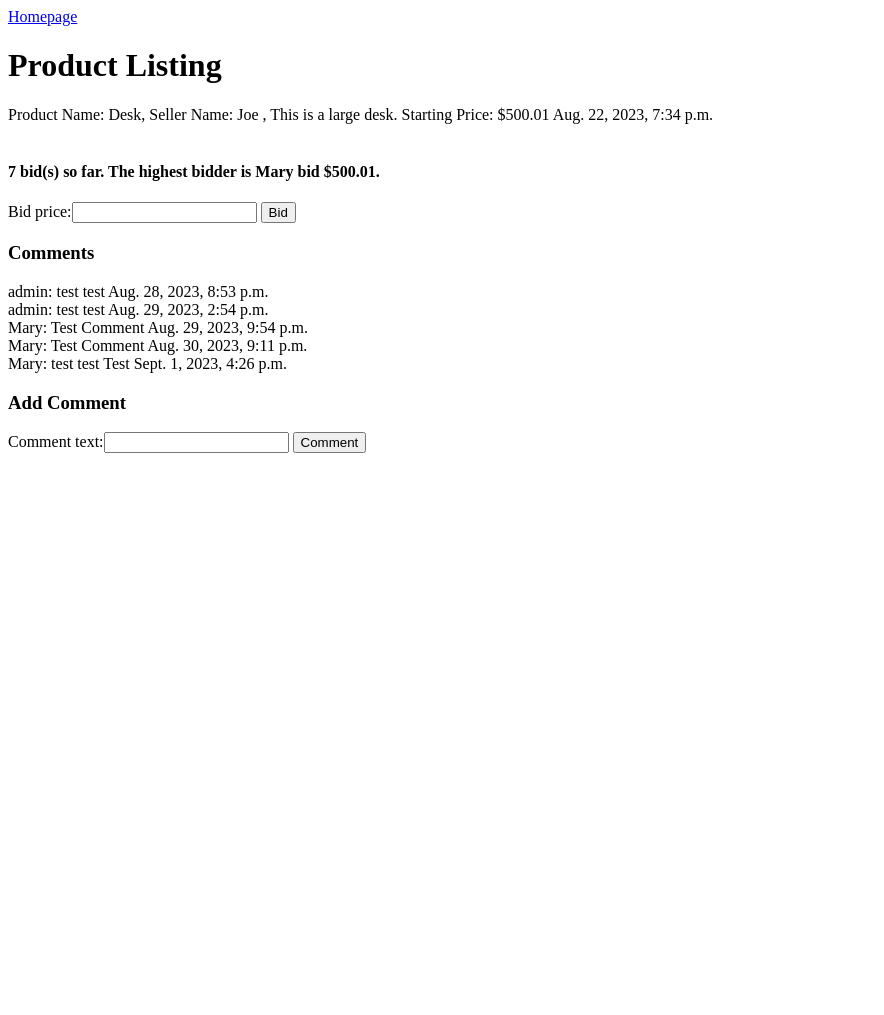
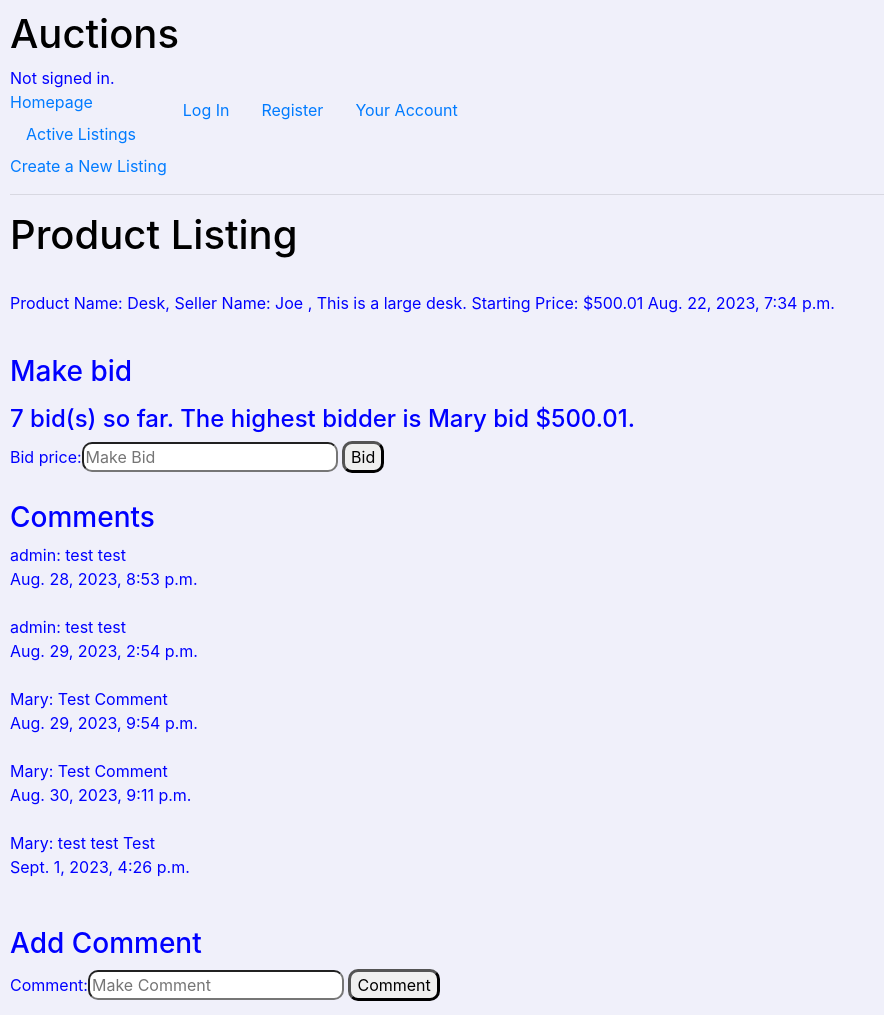
Before and after one commit to jwwals1/commerce, a Django app: page /1 in a window 1280 px wide. Shown: the whole page, without its empty margins (0-884 px from the left). Before the commit the page ends 453 px from the top, so only its background shows below. Run offline with Django 3.2, Linux system fonts and the light colour scheme; data comes from the database, SQL or seed files in the repository; both versions use the stored data as it was after the commit; some libraries are stand-ins or nearby versions.

Commit message:
Added Styling

```diff
--- a/auctions/forms.py
+++ b/auctions/forms.py
@@ -4,9 +4,21 @@ from .models import AuctionListing, Comment, Bid
 
 
 class CreateListingForm(forms.ModelForm):
-    product_name = forms.CharField(max_length=30)
-    brief_description = forms.CharField(max_length=30)
-    price = forms.DecimalField(max_digits=6, min_value=2)
+    product_name = forms.CharField(max_length=30, widget=forms.TextInput(
+        attrs={
+            'style': 'border-radius: 10px;',
+        }))
+
+    brief_description = forms.CharField(max_length=30, widget=forms.TextInput(
+        attrs={
+            'style': 'border-radius: 10px;'
+        }))
+
+    price = forms.DecimalField(max_digits=6, min_value=2, widget=forms.TextInput(
+        attrs={
+            'style': 'border-radius: 10px;'
+        }))
+
     product_image = forms.ImageField(required=False)
 
     class Meta:
@@ -16,7 +28,10 @@ class CreateListingForm(forms.ModelForm):
 
 
 class CommentForm(forms.ModelForm):
-    comment_text = forms.CharField()
+    comment_text = forms.CharField(label="Comment", widget=forms.TextInput(
+        attrs={'placeholder': 'Make Comment',
+               'style': 'border-radius: 10px;'
+               }))
 
     class Meta:
         model = Comment
@@ -24,7 +39,10 @@ class CommentForm(forms.ModelForm):
 
 
 class BidForm(forms.ModelForm):
-    bid_price = forms.DecimalField(max_digits=6, decimal_places=2)
+    bid_price = forms.DecimalField(max_digits=6, decimal_places=2, widget=forms.TextInput(
+        attrs={'placeholder': 'Make Bid',
+               'style': 'border-radius: 10px;',
+               }))
 
     class Meta:
         model = Bid
--- a/auctions/static/auctions/styles.css
+++ b/auctions/static/auctions/styles.css
@@ -1,3 +1,39 @@
 body {
     padding: 10px;
+    background-color: rgb(240, 240, 250);
 }
+
+p {
+    color: blue;
+}
+
+h1 {
+    color: black;
+}
+
+div {
+    color: blue;
+}
+
+h4 {
+    color: blue;
+}
+
+
+
+
+.button {
+    border-radius: 10px;
+    border-width: 3px;
+
+}
+
+.inputbar {
+    border-radius: 10px;
+    border-width: 2px;
+}
+
+.img.resize {
+    width: 540px;
+    height: auto;
+}
--- a/auctions/templates/auctions/activelistings.html
+++ b/auctions/templates/auctions/activelistings.html
@@ -1,13 +1,14 @@
+{% extends "auctions/layout.html" %}
+
 {% block body %}
 <div>
     <h1>Active Listings</h1>
-    <a href="{% url 'index' %}">Homepage</a><br>
     {% for auction in auctions %}
     <a href="{% url 'listingpage' auction.id %}">
     <br>
     {{ auction }}: {{auction.brief_description}} Price: ${{auction.price}}. Created at: {{auction.created_at}}</br></a>
         {% if auction.product_image %}
-        <img src="{{auction.product_image.url}}" width="400", height="200" alt="Picture"></p>
+        <img src="{{auction.product_image.url}}" width="400" alt="Picture"></p>
        {%endif%}
     {% endfor %}
 </div>
--- a/auctions/templates/auctions/createlisting.html
+++ b/auctions/templates/auctions/createlisting.html
@@ -6,7 +6,7 @@
     {% csrf_token %}
     {{ form.as_p }}
     {% csrf_token %}
-    <input type="submit">
+    <input type="submit" class="button">
     <!--Let user know if auction was created successfully-->
     {% for message in messages %}
     {{ message }}
--- a/auctions/templates/auctions/index.html
+++ b/auctions/templates/auctions/index.html
@@ -1,5 +1,4 @@
 {% extends "auctions/layout.html" %}
-
 
 {% block body %}
 <div>
--- a/auctions/templates/auctions/listingpage.html
+++ b/auctions/templates/auctions/listingpage.html
@@ -1,28 +1,22 @@
-<!DOCTYPE html>
-<html lang="en">
-    <head>
-        <meta charset="UTF-8">
-        <meta name="viewport" content="width=device-width, initial-scale=1.0">
-        <title>Listing</title>
-    </head>
+{% extends "auctions/layout.html" %}
 
-    <body>
-        <a href="{%  url 'index' %}">Homepage</a>
+{% block body %}
         <div>
-            <h1>Product Listing</h1>
+            <h1>Product Listing</h1><br>
             <!--Auction details with picture if user posted one-->
             <p>{{auction}}, {{auction.brief_description}} Starting Price: ${{auction.price}} {{auction.created_at}} <br><br>
             {% if auction.product_image %}
-                <img src="{{auction.product_image.url}}" width="400", height="200" alt="Picture"></p>
+                <img src="{{auction.product_image.url}}" width="400", alt="Picture"></p>
         {%endif%}
         </div>
 
         <!--Bid information with number of bids and highest bid-->
         <div>
-            {% if bid_times != 0 %}
+            <h3>Make bid</h3>
+            <p>{% if bid_times != 0 %}
             <h4>{{ bid_times }} bid(s) so far. {{ bid_information }}</h4>
             {% else %}
-            <h4>No bids so yet.</h4>
+            <h4>No bids so yet.</h4></p>
             <!--Message telling user if bid is not than the highest bid-->
             {% endif %}
             {% for message in messages %}
@@ -32,20 +26,20 @@
 
         <!--Form for submitting new new bid-->
         <div>
-            <form action="{% url 'bid' %}" method="POST">
+            <form action="{% url 'bid' %}" method="POST" >
                 {% csrf_token %}
                 {{ bid_form }}
-                <input type="submit" value="Bid">
+                <input type="submit" value="Bid" class="button">
                 <input type="hidden" name="auction_id" value="{{ auction.id }}">
                 <input type="hidden" name="next" value="{{ request.path }}">
-            </form>
+            </form><br>
         </div>
 
         <!--All comment information-->
         <div>
             <h3>Comments</h3>
             {% for comment in comments %}
-            {{comment.user_comment}}: {{comment.comment_text}} {{comment.comment_time}} <br>
+            {{comment.user_comment}}: {{comment.comment_text}} <br>{{comment.comment_time}}<br><br>
             {% empty %}
             No comments
             {% endfor %}
@@ -53,12 +47,11 @@
 
         <!--Form for sumbitting new comments-->
         <div>
-            <form action="{% url 'new_comments' auction_id=auction.id %}" method="POST">
+            <br><form action="{% url 'new_comments' auction_id=auction.id %}" method="POST" >
                 {% csrf_token %}
                 <h3>Add Comment</h3>
                 {{comment_form}}
-                <input type="submit" value="Comment">
+                <input type="submit" value="Comment" class="button">
             </form>
         </div>
-    </body>
-</html>
+{% endblock %}
--- a/commerce/settings.py
+++ b/commerce/settings.py
@@ -126,6 +126,6 @@ MEDIA_URL = '/media/'
 
 MEDIA_ROOT = os.path.join(BASE_DIR, 'media')
 
-STATICFILES_DIRS = (
-    os.path.join(BASE_DIR, 'static'),
-)
+# STATICFILES_DIRS = (
+#     os.path.join(BASE_DIR, 'static'),
+# )
```
Also changed, not shown: db.sqlite3, 1 other file.
